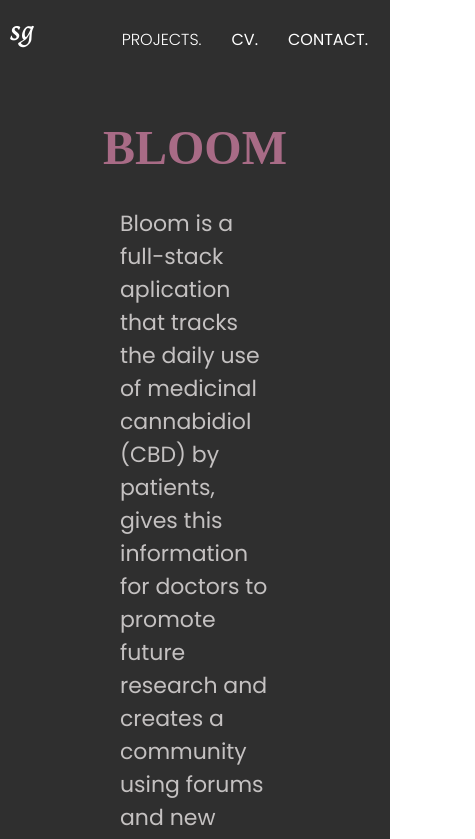
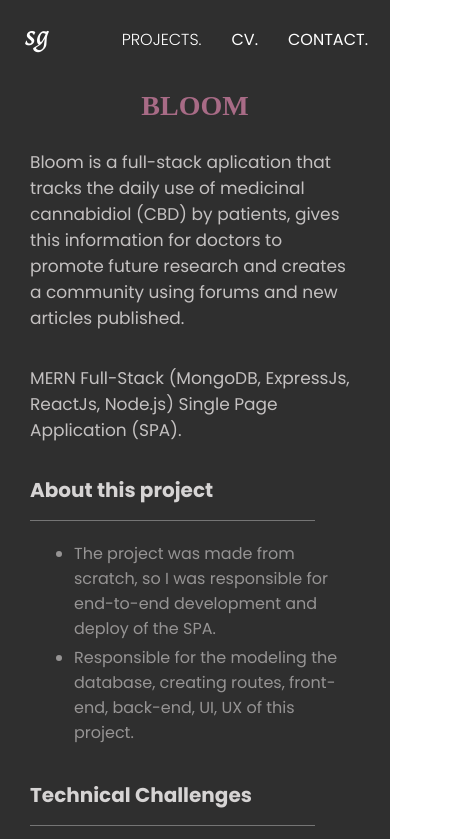
Before and after one commit to simoneguimaraes/portfolio-simone, a React (Create React App) app: page /projects in a window 390 px wide. Shown: the top 839 px of the page, 475 px wide, since content can reach past the window. Built offline with nearby package versions, Linux system fonts and the light colour scheme.

Commit message:
project one media query

```diff
--- a/src/components/ProjectsSection/ProjectsSection.css
+++ b/src/components/ProjectsSection/ProjectsSection.css
@@ -71,3 +71,35 @@
     display: flex;
     justify-content: center;
 }
+
+
+@media (max-width: 600px) {
+    .border {
+        width: 285px;
+        border-bottom: #757575 .5px solid;
+    }
+
+    .project-container {
+        padding: 90px 30px 30px 30px;
+        margin: 0;
+    }
+
+    .project-container h1 {
+        font-size: 28px;
+    }
+    .project-container h2 {
+        font-size: 20px;
+    }
+    .project-container p {
+        font-size: 17px;
+    }
+
+    .project-container li {
+        font-size: 16px;
+    }
+
+    .logo {
+        margin: 15px 10px 0px 25px;
+      }
+
+}
```
